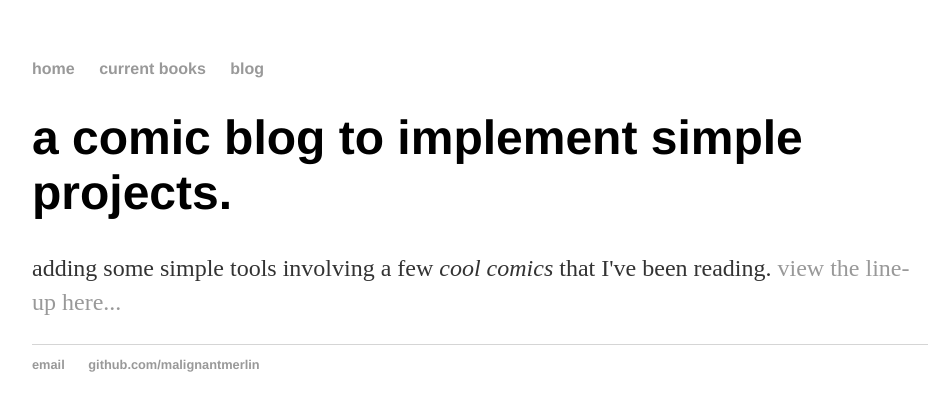
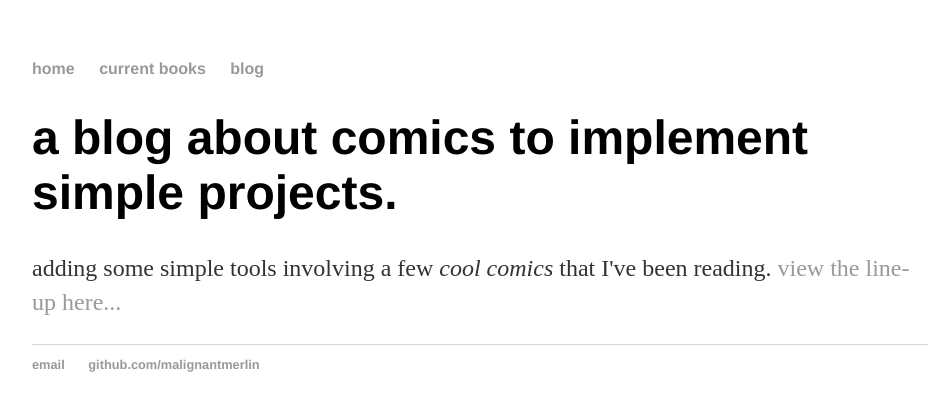
Before and after one commit to CoffeeSniffu/MalignantMerlin.github.io, a Jekyll site: the page built from index.html, in a window 1280 px wide. Shown: the top 411 px of the page, without its empty margins (160-1100 px from the left). Built offline with Jekyll 4.4.1, drawn with Linux system fonts in a browser that asks for light colours.

Commit message:
Update index.html

```diff
--- a/index.html
+++ b/index.html
@@ -3,6 +3,6 @@ layout: default
 title: book blog
 ---
 <div class="blurb">
-        		<h1>a comic blog to implement simple projects.</h1>
+        		<h1>a blog about comics to implement simple projects.</h1>
 				<p>adding some simple tools involving a few <em>cool comics</em> that I've been reading. <a href="/current-books">view the line-up here...</a></p>
     		</div><!-- /.blurb -->
```
